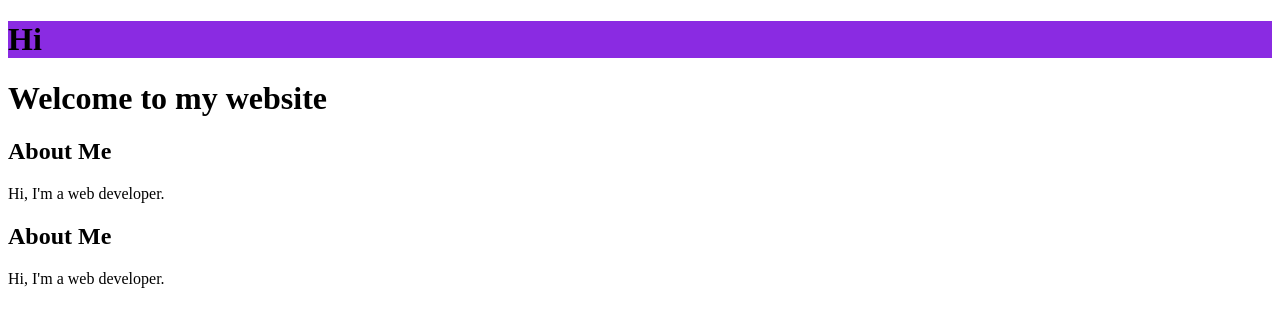
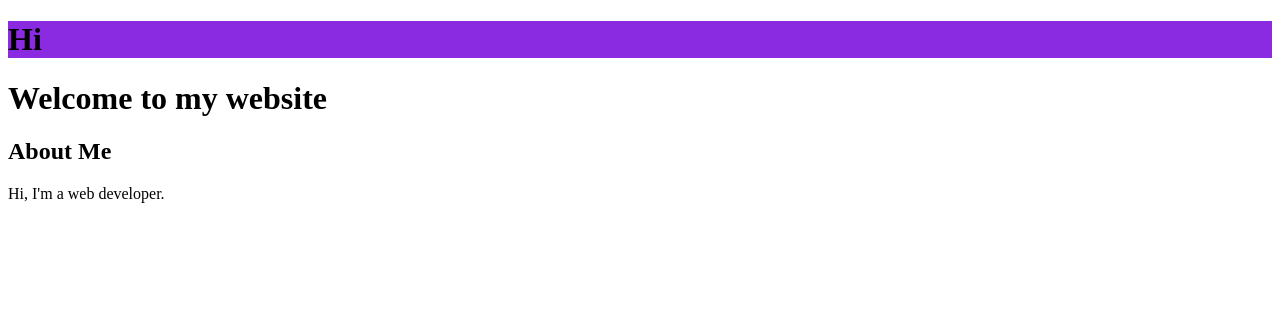
Before and after one commit to VBharathirajA/sample_hosting, a plain HTML site: page index.html in a window 1280 px wide. Drawn offline with Linux system fonts and the light colour scheme.

Commit message:
Delete para tag

```diff
--- a/index.html
+++ b/index.html
@@ -12,9 +12,5 @@
 
     <h2>About Me</h2>
     <p>Hi, I'm a web developer.</p>
-
-    <h2>About Me   </h2>
-    <p>Hi, I'm a web developer.</p>
-
 </body>
 </html>
```
